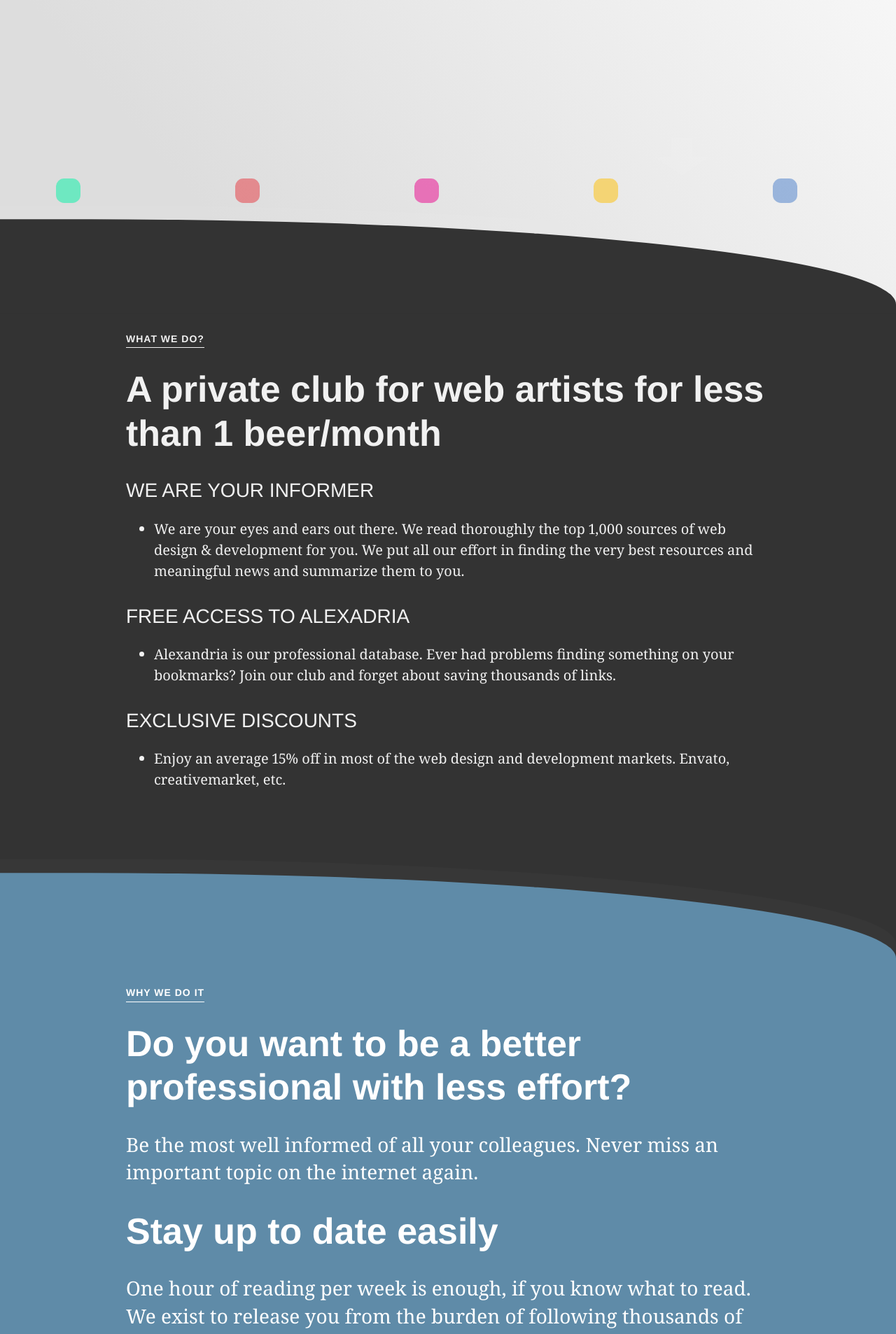
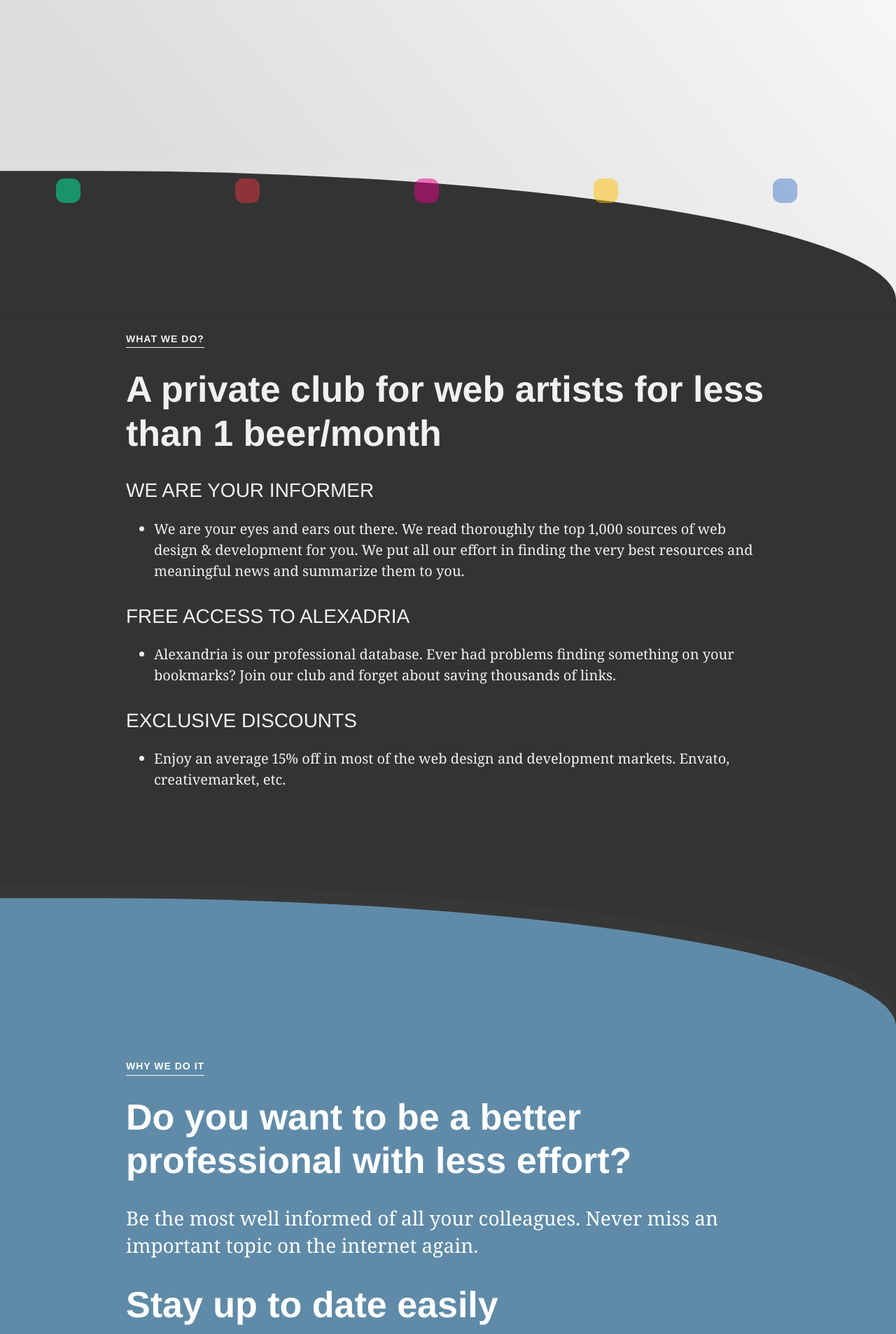
Before and after one commit to valencia-io/valencia-io, a Jekyll site: the page built from index.html, in a window 1280 px wide. Shown: the part 498-2404 px from the top of the page at 70% size. Built offline with Jekyll 4.4.1, drawn with Linux system fonts in a browser that asks for light colours.

Commit message:
z-index adjustment

```diff
--- a/_sass/components/_themes.scss
+++ b/_sass/components/_themes.scss
@@ -6,7 +6,7 @@
     position:relative;
 }
 #background {
-    z-index:-1;
+    z-index:1;
     text-align:center;
     background:inherit;
     height:100%;
@@ -29,7 +29,7 @@ label.theme {
 
     float:left;
     border-radius:33%;
-    z-index:1;
+    z-index:2;
     position:absolute;
     bottom:15%;
     opacity:.5;
--- a/_sass/pages/_home.scss
+++ b/_sass/pages/_home.scss
@@ -3,22 +3,24 @@ body a:active, body a:focus, body a:hover {
     border-bottom: 3px solid #ddd;
 }
 
+
 #s1 {
     min-height: 600px;
-    height:42em;  //everything
+    height:32em;  //everything
     height:105vh;
     text-align:center;
     position:relative;
 
-    z-index:0;
+
     @include linear-gradient(50deg, #ddd 20%, white 100%);
     .logo {
         z-index:1;
         position: relative;
         top: 40%;
-        @include transform(translateY(-50%));
         display: inline-block;
         padding:50px 30px;
+        max-width:80%;
+        @include transform(translateY(-50%));
     }
 }
 
@@ -66,13 +68,14 @@ body a:active, body a:focus, body a:hover {
 
 section:not(#s1) {
     $transition-height: 150px;
-    $transition-height-2: 15vh;
+    $transition-height-2: 16vw ;
     transition:all 3s linear;
-    /*     min-height:90vh; */
+
     padding-bottom:$transition-height *1.5;
     padding-bottom:$transition-height-2 *1.5;
     &::before {
         z-index:1;
+        position:relative;
         content:"";
 
         /*         width: 100vw; */
@@ -93,7 +96,10 @@ section:not(#s1) {
         margin-top:-$transition-height;
         margin-top:-$transition-height-2;
     }
+
 }
+
+
 
 /*
 * Go Down
--- a/index.html
+++ b/index.html
@@ -3,8 +3,7 @@ layout: home
 ---
 <section id="s1">
     {% include theme-switcher.html %}
-    <a href="#s2" class="goDown"><svg version="1.1" id="Layer_1" xmlns="http://www.w3.org/2000/svg" xmlns:xlink="http://www.w3.org/1999/xlink" x="0px" y="0px"
-                                      viewBox="0 0 25 25" xml:space="preserve">
+    <a href="#s2" class="goDown"><svg version="1.1" id="Layer_1" xmlns="http://www.w3.org/2000/svg" xmlns:xlink="http://www.w3.org/1999/xlink" x="0px" y="0px" viewBox="0 0 25 25" xml:space="preserve">
         <g transform="translate(704 384)">
             <path fill="" d="M-691.5-363.125l9.678-6.532h-5.807v-6.968h-7.742v6.968h-5.806L-691.5-363.125z"/>
         </g>
```
Also changed, not shown: 6 other files.
